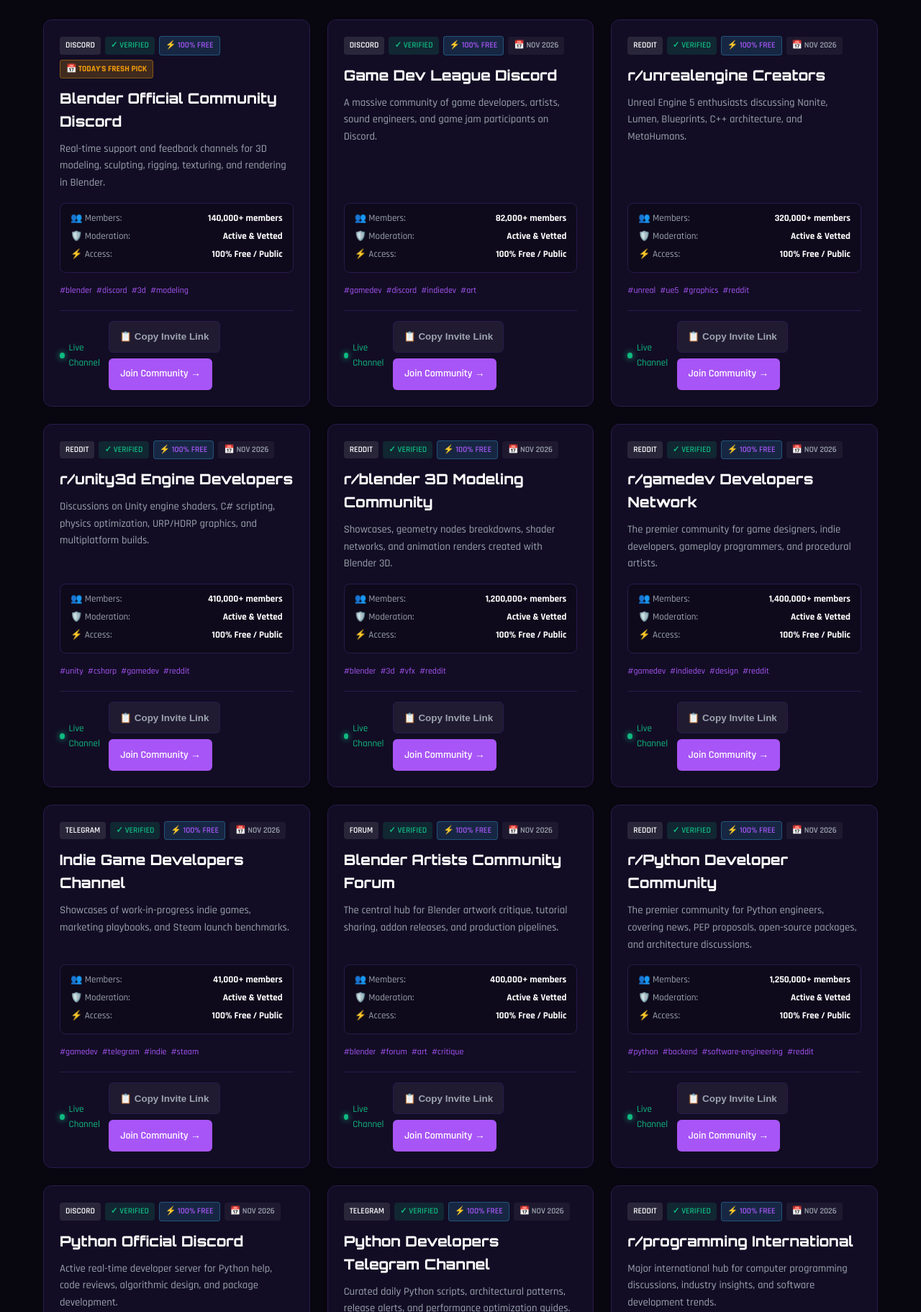
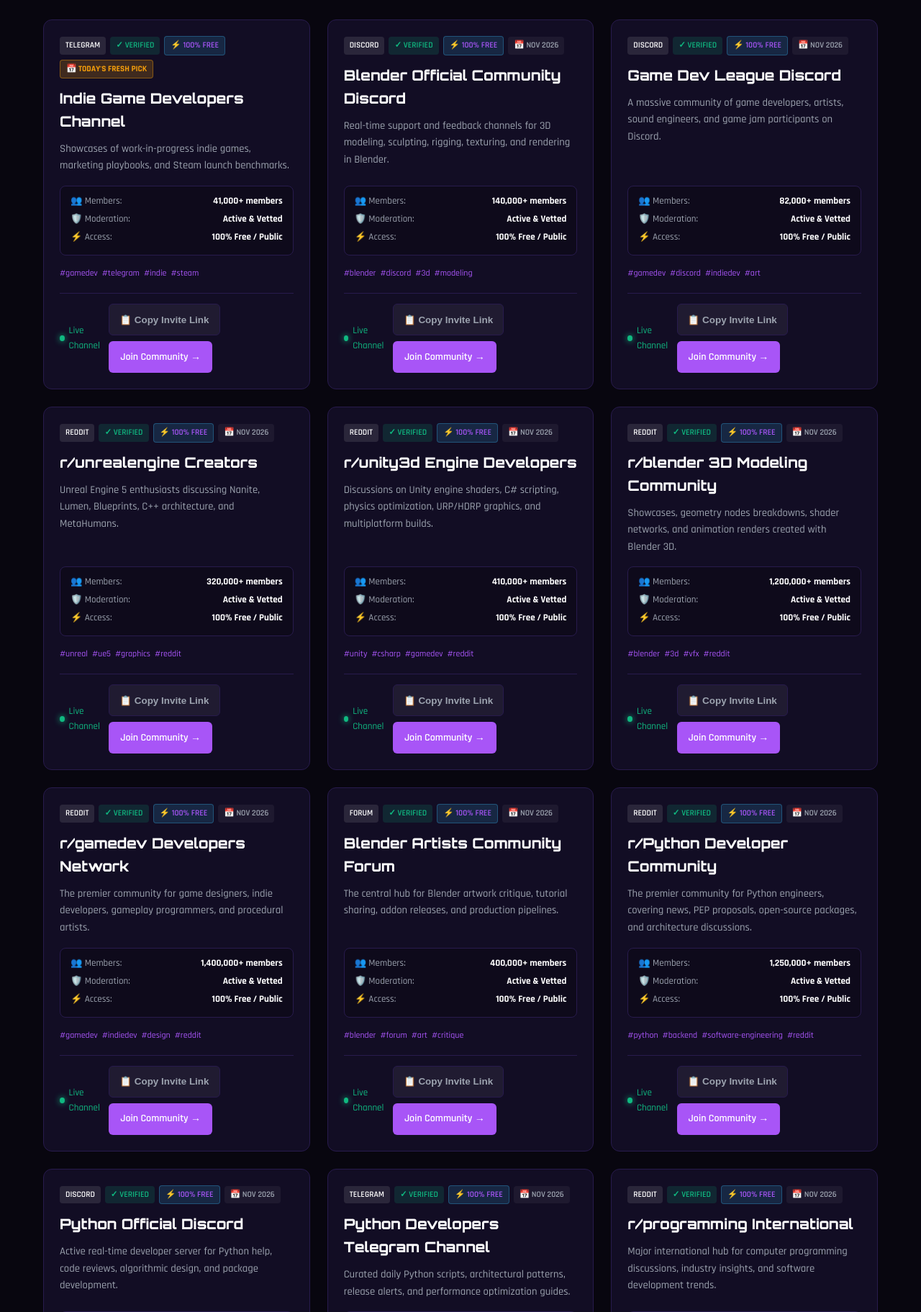
Before and after one commit to jibranpcccc/board-game-geeks-strategy-masterminds-hub, a plain HTML site: page index.html in a window 1280 px wide. Shown: the part 1154-2977 px from the top of the page at 72% size. Drawn offline with Linux system fonts and the light colour scheme.

Commit message:
feat(replenishment): fresh community links added - 2026-11-25 [skip ci]

```diff
--- a/index.html
+++ b/index.html
@@ -148,51 +148,51 @@
           {
             "@type": "ListItem",
             "position": 1,
+            "name": "Indie Game Developers Channel",
+            "description": "Showcases of work-in-progress indie games, marketing playbooks, and Steam launch benchmarks.",
+            "url": "https://t.me/gamedev_channel"
+          },
+          {
+            "@type": "ListItem",
+            "position": 2,
             "name": "Blender Official Community Discord",
             "description": "Real-time support and feedback channels for 3D modeling, sculpting, rigging, texturing, and rendering in Blender.",
             "url": "https://discord.gg/blender"
           },
           {
             "@type": "ListItem",
-            "position": 2,
+            "position": 3,
             "name": "Game Dev League Discord",
             "description": "A massive community of game developers, artists, sound engineers, and game jam participants on Discord.",
             "url": "https://discord.gg/gamedev"
           },
           {
             "@type": "ListItem",
-            "position": 3,
+            "position": 4,
             "name": "r/unrealengine Creators",
             "description": "Unreal Engine 5 enthusiasts discussing Nanite, Lumen, Blueprints, C++ architecture, and MetaHumans.",
             "url": "https://www.reddit.com/r/unrealengine/"
           },
           {
             "@type": "ListItem",
-            "position": 4,
+            "position": 5,
             "name": "r/unity3d Engine Developers",
             "description": "Discussions on Unity engine shaders, C# scripting, physics optimization, URP/HDRP graphics, and multiplatform builds.",
             "url": "https://www.reddit.com/r/unity3d/"
           },
           {
             "@type": "ListItem",
-            "position": 5,
+            "position": 6,
             "name": "r/blender 3D Modeling Community",
             "description": "Showcases, geometry nodes breakdowns, shader networks, and animation renders created with Blender 3D.",
             "url": "https://www.reddit.com/r/blender/"
           },
           {
             "@type": "ListItem",
-            "position": 6,
+            "position": 7,
             "name": "r/gamedev Developers Network",
             "description": "The premier community for game designers, indie developers, gameplay programmers, and procedural artists.",
             "url": "https://www.reddit.com/r/gamedev/"
-          },
-          {
-            "@type": "ListItem",
-            "position": 7,
-            "name": "Indie Game Developers Channel",
-            "description": "Showcases of work-in-progress indie games, marketing playbooks, and Steam launch benchmarks.",
-            "url": "https://t.me/gamedev_channel"
           },
           {
             "@type": "ListItem",
@@ -617,12 +617,36 @@
         </div>
         <div id="vetted-communities" class="grid">
 
-        <div id="community-card-1" class="card" data-platform="discord" data-category="3d & animation">
+        <div id="community-card-1" class="card" data-platform="telegram" data-category="indie games">
+            <div class="card-header">
+                <span class="badge badge-platform">Telegram</span>
+                <span class="badge badge-verified">✓ Verified</span>
+                <span class="badge badge-free">⚡ 100% Free</span>
+                <span class="badge badge-date" style="background: rgba(245, 158, 11, 0.2); color: #f59e0b; border: 1px solid rgba(245, 158, 11, 0.4); font-weight: 700;">📅 Today's Fresh Pick</span>
+            </div>
+            <h3 class="card-title">Indie Game Developers Channel</h3>
+            <p class="card-desc">Showcases of work-in-progress indie games, marketing playbooks, and Steam launch benchmarks.</p>
+            <div class="spec-matrix">
+                <div class="spec-row"><span>👥 Members:</span> <strong>41,000+ members</strong></div>
+                <div class="spec-row"><span>🛡️ Moderation:</span> <strong>Active & Vetted</strong></div>
+                <div class="spec-row"><span>⚡ Access:</span> <strong>100% Free / Public</strong></div>
+            </div>
+            <div class="tags-row"><span class="tag">#gamedev</span><span class="tag">#telegram</span><span class="tag">#indie</span><span class="tag">#steam</span></div>
+            <div class="card-footer">
+                <span class="activity-pulse"><span class="pulse-dot"></span> Live Channel</span>
+                <div class="card-actions">
+                    <button class="btn-copy-invite" onclick="copyInviteLink(event, 'https://t.me/gamedev_channel')">📋 Copy Invite Link</button>
+                    <a href="https://t.me/gamedev_channel" target="_blank" rel="noopener noreferrer" class="btn-join">Join Community →</a>
+                </div>
+            </div>
+        </div>
+
+        <div id="community-card-2" class="card" data-platform="discord" data-category="3d & animation">
             <div class="card-header">
                 <span class="badge badge-platform">Discord</span>
                 <span class="badge badge-verified">✓ Verified</span>
                 <span class="badge badge-free">⚡ 100% Free</span>
-                <span class="badge badge-date" style="background: rgba(245, 158, 11, 0.2); color: #f59e0b; border: 1px solid rgba(245, 158, 11, 0.4); font-weight: 700;">📅 Today's Fresh Pick</span>
+                <span class="badge badge-date">📅 Nov 2026</span>
             </div>
             <h3 class="card-title">Blender Official Community Discord</h3>
             <p class="card-desc">Real-time support and feedback channels for 3D modeling, sculpting, rigging, texturing, and rendering in Blender.</p>
@@ -641,7 +665,7 @@
             </div>
         </div>
 
-        <div id="community-card-2" class="card" data-platform="discord" data-category="game development">
+        <div id="community-card-3" class="card" data-platform="discord" data-category="game development">
             <div class="card-header">
                 <span class="badge badge-platform">Discord</span>
                 <span class="badge badge-verified">✓ Verified</span>
@@ -665,7 +689,7 @@
             </div>
         </div>
 
-        <div id="community-card-3" class="card" data-platform="reddit" data-category="game engines">
+        <div id="community-card-4" class="card" data-platform="reddit" data-category="game engines">
             <div class="card-header">
                 <span class="badge badge-platform">Reddit</span>
                 <span class="badge badge-verified">✓ Verified</span>
@@ -689,7 +713,7 @@
             </div>
         </div>
 
-        <div id="community-card-4" class="card" data-platform="reddit" data-category="game engines">
+        <div id="community-card-5" class="card" data-platform="reddit" data-category="game engines">
             <div class="card-header">
                 <span class="badge badge-platform">Reddit</span>
                 <span class="badge badge-verified">✓ Verified</span>
@@ -713,7 +737,7 @@
             </div>
         </div>
 
-        <div id="community-card-5" class="card" data-platform="reddit" data-category="3d & vfx">
+        <div id="community-card-6" class="card" data-platform="reddit" data-category="3d & vfx">
             <div class="card-header">
                 <span class="badge badge-platform">Reddit</span>
                 <span class="badge badge-verified">✓ Verified</span>
@@ -737,7 +761,7 @@
             </div>
         </div>
 
-        <div id="community-card-6" class="card" data-platform="reddit" data-category="game development">
+        <div id="community-card-7" class="card" data-platform="reddit" data-category="game development">
             <div class="card-header">
                 <span class="badge badge-platform">Reddit</span>
                 <span class="badge badge-verified">✓ Verified</span>
@@ -757,30 +781,6 @@
                 <div class="card-actions">
                     <button class="btn-copy-invite" onclick="copyInviteLink(event, 'https://www.reddit.com/r/gamedev/')">📋 Copy Invite Link</button>
                     <a href="https://www.reddit.com/r/gamedev/" target="_blank" rel="noopener noreferrer" class="btn-join">Join Community →</a>
-                </div>
-            </div>
-        </div>
-
-        <div id="community-card-7" class="card" data-platform="telegram" data-category="indie games">
-            <div class="card-header">
-                <span class="badge badge-platform">Telegram</span>
-                <span class="badge badge-verified">✓ Verified</span>
-                <span class="badge badge-free">⚡ 100% Free</span>
-                <span class="badge badge-date">📅 Nov 2026</span>
-            </div>
-            <h3 class="card-title">Indie Game Developers Channel</h3>
-            <p class="card-desc">Showcases of work-in-progress indie games, marketing playbooks, and Steam launch benchmarks.</p>
-            <div class="spec-matrix">
-                <div class="spec-row"><span>👥 Members:</span> <strong>41,000+ members</strong></div>
-                <div class="spec-row"><span>🛡️ Moderation:</span> <strong>Active & Vetted</strong></div>
-                <div class="spec-row"><span>⚡ Access:</span> <strong>100% Free / Public</strong></div>
-            </div>
-            <div class="tags-row"><span class="tag">#gamedev</span><span class="tag">#telegram</span><span class="tag">#indie</span><span class="tag">#steam</span></div>
-            <div class="card-footer">
-                <span class="activity-pulse"><span class="pulse-dot"></span> Live Channel</span>
-                <div class="card-actions">
-                    <button class="btn-copy-invite" onclick="copyInviteLink(event, 'https://t.me/gamedev_channel')">📋 Copy Invite Link</button>
-                    <a href="https://t.me/gamedev_channel" target="_blank" rel="noopener noreferrer" class="btn-join">Join Community →</a>
                 </div>
             </div>
         </div>
```
Also changed, not shown: data/groups.json (+20 -19 lines), feed.xml (+9 -2 lines).
